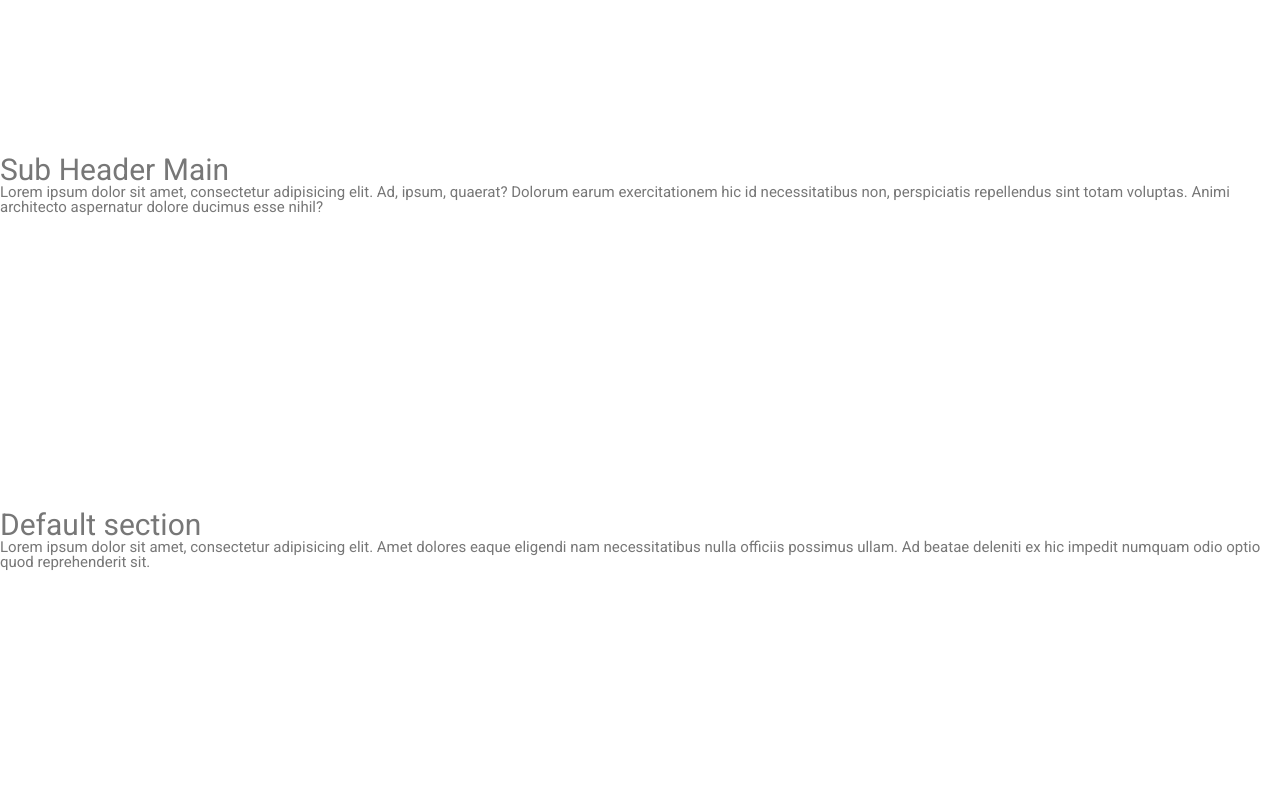
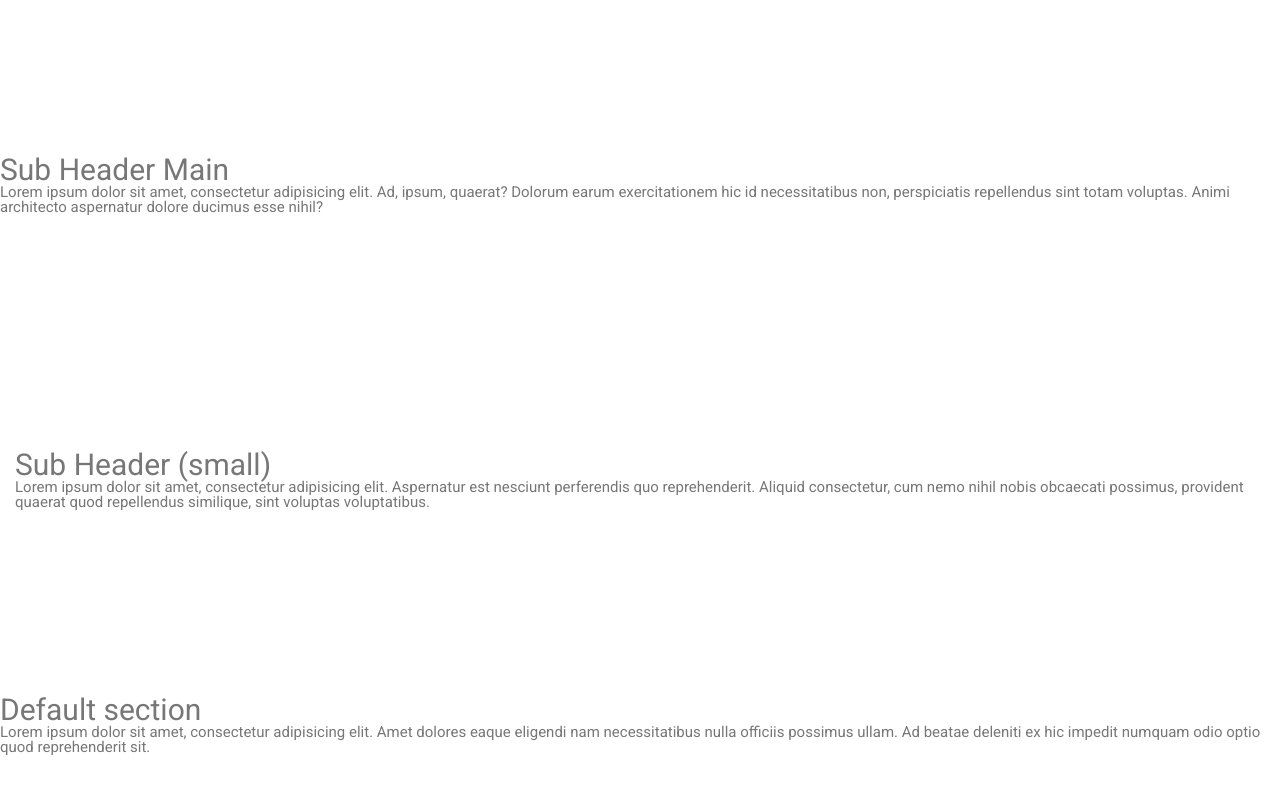
Before and after one commit to manyta/market-place, a website: page app/default-section.html in a window 1280 px wide. Shown: the top 800 px of the page. Drawn offline with Linux system fonts and the light colour scheme.

```diff
--- a/app/css/component/default-section.css
+++ b/app/css/component/default-section.css
@@ -1,6 +1,9 @@
 /* ========== Default Section ========== */
 .sub-header-main {
     padding: 155px 0 175px;
+}
+.sub-header {
+    padding: 60px 0 65px;
 }
 .default-section {
     padding: 120px 0;
--- a/app/default-section.html
+++ b/app/default-section.html
@@ -28,6 +28,12 @@
             <h1>Sub Header Main</h1>
             <p>Lorem ipsum dolor sit amet, consectetur adipisicing elit. Ad, ipsum, quaerat? Dolorum earum exercitationem hic id necessitatibus non, perspiciatis repellendus sint totam voluptas. Animi architecto aspernatur dolore ducimus esse nihil?</p>
         </div>
+        <div class="container-fluid">
+            <div class="sub-header">
+                <h1>Sub Header (small)</h1>
+                <p>Lorem ipsum dolor sit amet, consectetur adipisicing elit. Aspernatur est nesciunt perferendis quo reprehenderit. Aliquid consectetur, cum nemo nihil nobis obcaecati possimus, provident quaerat quod repellendus similique, sint voluptas voluptatibus.</p>
+            </div>
+        </div>
         <div class="default-section">
             <h1>Default section</h1>
             <p>Lorem ipsum dolor sit amet, consectetur adipisicing elit. Amet dolores
--- a/src/css/component/default-section.css
+++ b/src/css/component/default-section.css
@@ -1,6 +1,9 @@
 /* ========== Default Section ========== */
 .sub-header-main {
     padding: 155px 0 175px;
+}
+.sub-header {
+    padding: 60px 0 65px;
 }
 .default-section {
     padding: 120px 0;
```
